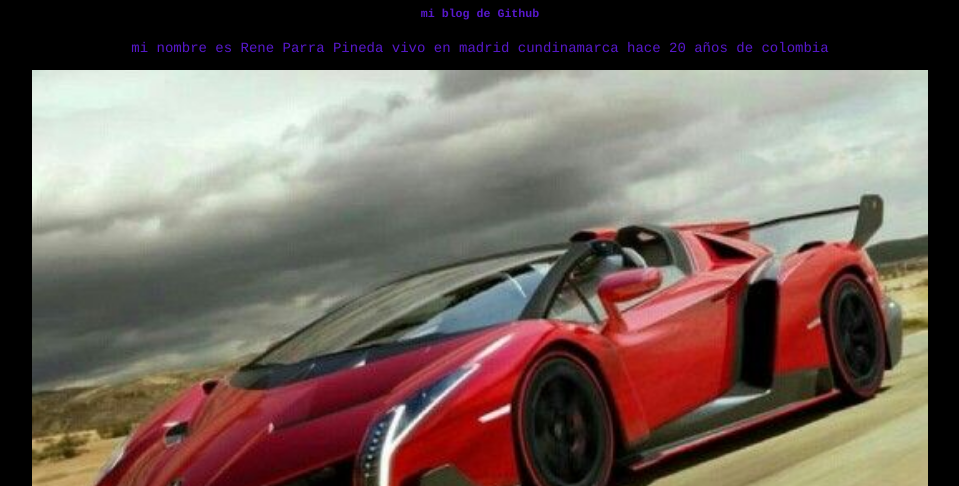
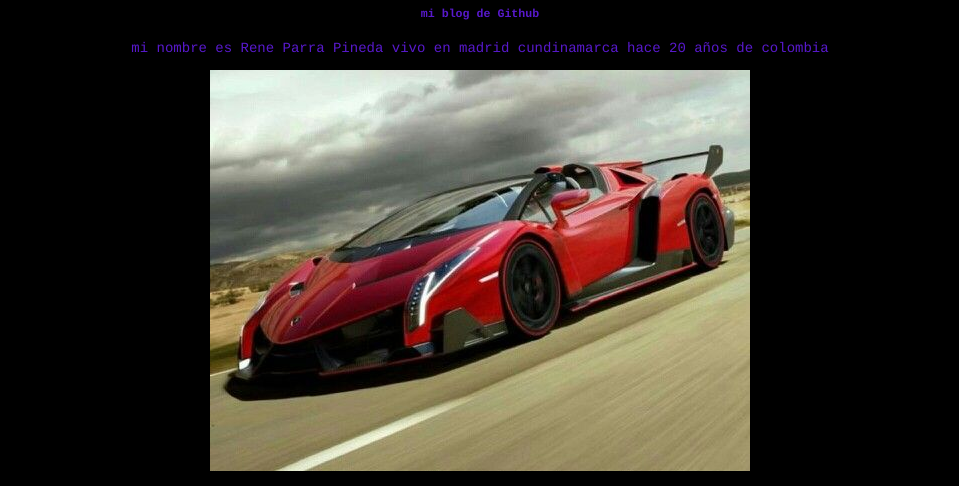
Before and after one commit to rene42-maker42/rene42-maker42, a plain HTML site: page index.html in a window 1280 px wide. Shown: the part 215-701 px from the top of the page, without its empty margins (160-1119 px from the left). Drawn offline with Linux system fonts and the light colour scheme.

Commit message:
Update index.html borrar tamaño imagen  el widht de 70px

```diff
--- a/index.html
+++ b/index.html
@@ -21,7 +21,7 @@
     <p>mi nombre es Rene Parra Pineda vivo en madrid cundinamarca  hace 20 años de colombia </p>
 
 <p><img  id="carro"
-    src="imagenes/carro.jpg" width="70%"
+    src="imagenes/carro.jpg"
     /></p>
 
 
```
